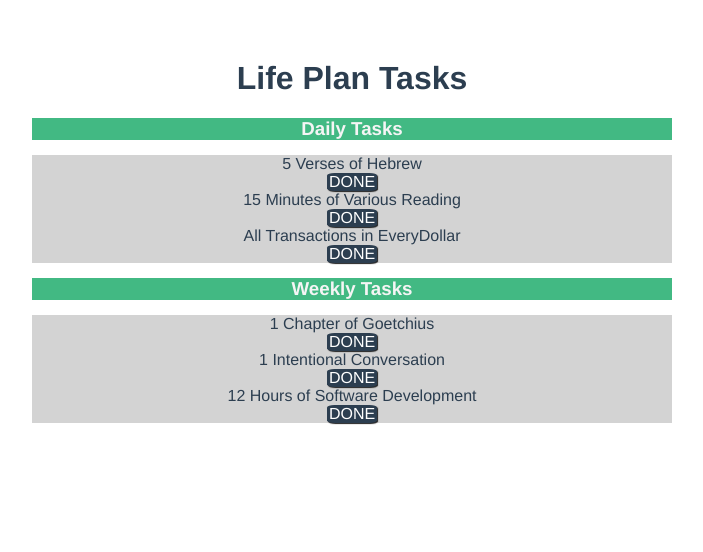
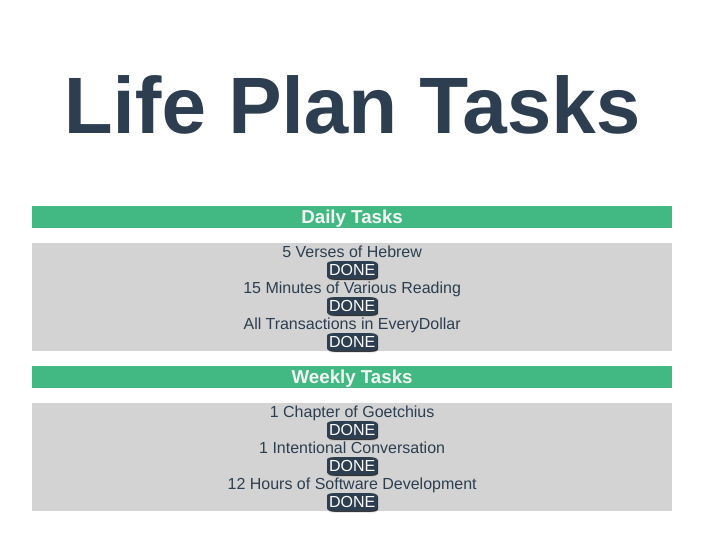
Before and after one commit to jwosborn/LifePlan-Checklist, a Vue app: page / in a window 1280 px wide. Shown: the top 552 px of the page, without its empty margins (288-991 px from the left). Built offline with nearby package versions, Linux system fonts and the light colour scheme.

Commit message:
header component

```diff
--- a/src/App.vue
+++ b/src/App.vue
@@ -1,16 +1,19 @@
 <template>
   <div id="app">
-    <Tasks msg="Life Plan Tasks" />
+    <Header />
+    <Tasks />
   </div>
 </template>
 
 <script>
 import Tasks from "./components/Tasks.vue";
+import Header from "./components/Header.vue";
 
 export default {
   name: "app",
   components: {
-    Tasks
+    Tasks,
+    Header
   }
 };
 </script>
--- /dev/null
+++ b/src/components/Header.vue
@@ -0,0 +1,14 @@
+<template>
+  <h1>Life Plan Tasks</h1>
+</template>
+<script>
+export default {
+  name: "Header"
+};
+</script>
+
+<style scoped>
+h1 {
+  font-size: 5em;
+}
+</style>
--- a/src/components/Tasks.vue
+++ b/src/components/Tasks.vue
@@ -1,7 +1,5 @@
 <template>
   <div>
-    <h1>{{ msg }}</h1>
-
     <h3>Daily Tasks</h3>
     <div :key="task" class="task-wrapper" v-for="task in dailyTasks">
       <div class="task" v-if="!task.isDone">
```
